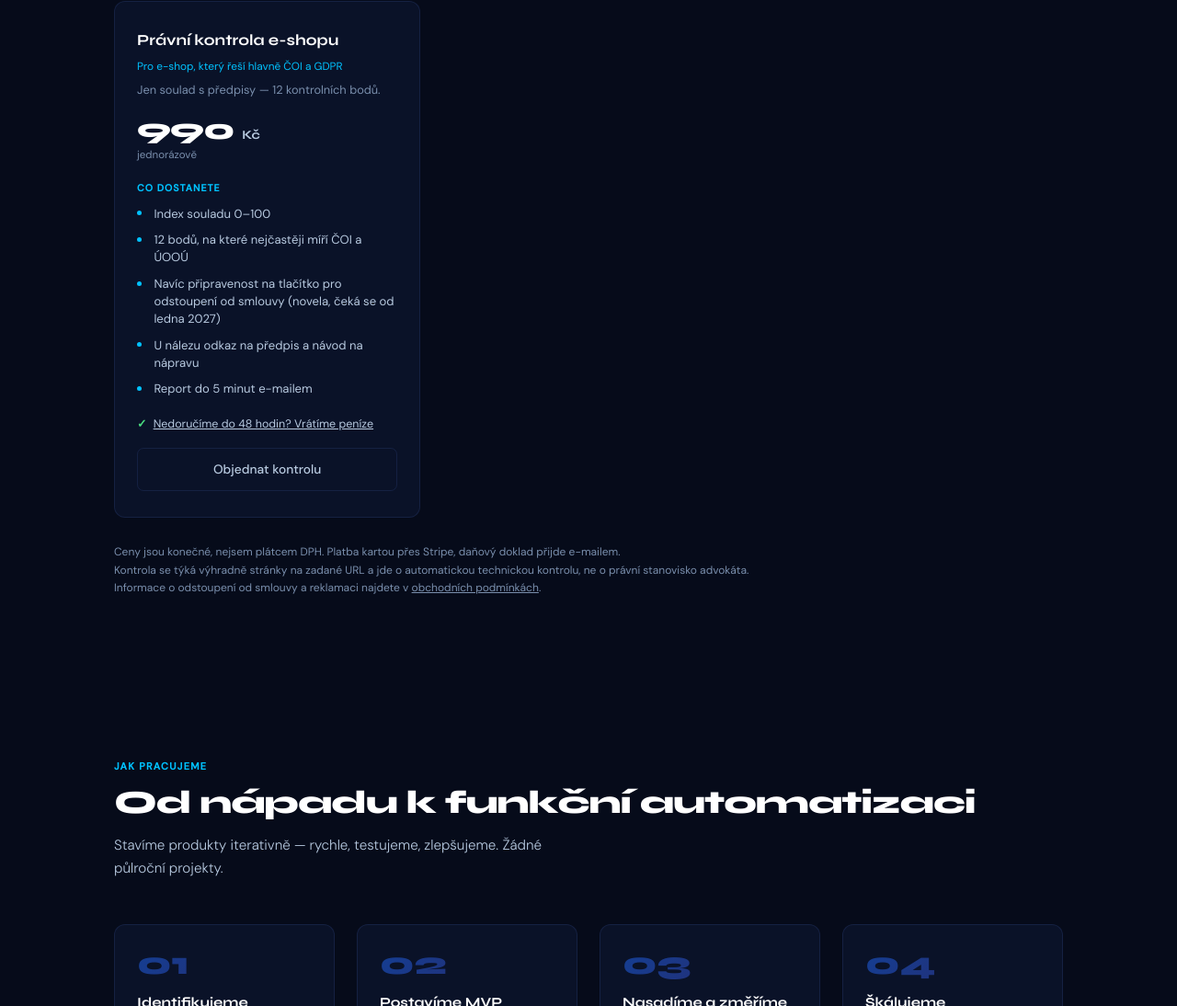
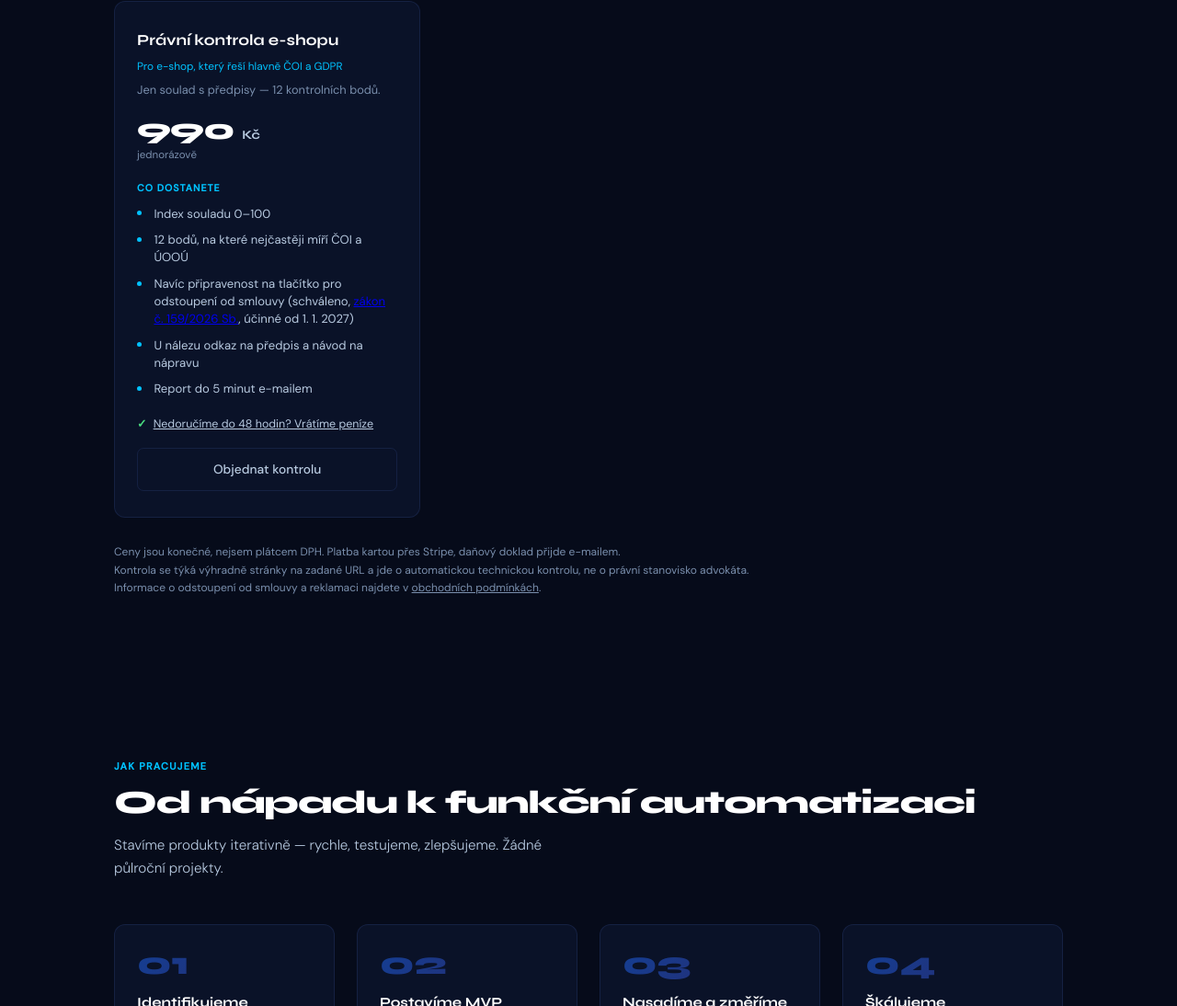
Before and after one commit to ktech-inv/ktech-inv.github.io, a plain HTML site: page index.html in a window 1280 px wide. Shown: the part 5926-7020 px from the top of the page at 92% size. Drawn offline with Linux system fonts and the light colour scheme.

Commit message:
Tlačítko pro odstoupení: zákon č. 159/2026 Sb., účinné od 1. 1. 2027
Co-Authored-By: Claude Opus 5.5 <noreply@anthropic.com>

```diff
--- a/index.html
+++ b/index.html
@@ -694,7 +694,7 @@ footer{
       <ul>
         <li>Index souladu 0–100</li>
         <li>12 bodů, na které nejčastěji míří ČOI a ÚOOÚ</li>
-        <li>Navíc připravenost na tlačítko pro odstoupení od smlouvy (novela, čeká se od ledna 2027)</li>
+        <li>Navíc připravenost na tlačítko pro odstoupení od smlouvy (schváleno, <a href="https://e-sbirka.gov.cz/sb/2026/159" target="_blank" rel="noopener">zákon č. 159/2026 Sb.</a>, účinné od 1. 1. 2027)</li>
         <li>U nálezu odkaz na předpis a návod na nápravu</li>
         <li>Report do 5 minut e-mailem</li>
       </ul>
```
Also changed, not shown: hlidac.html (+1 -1 lines).
